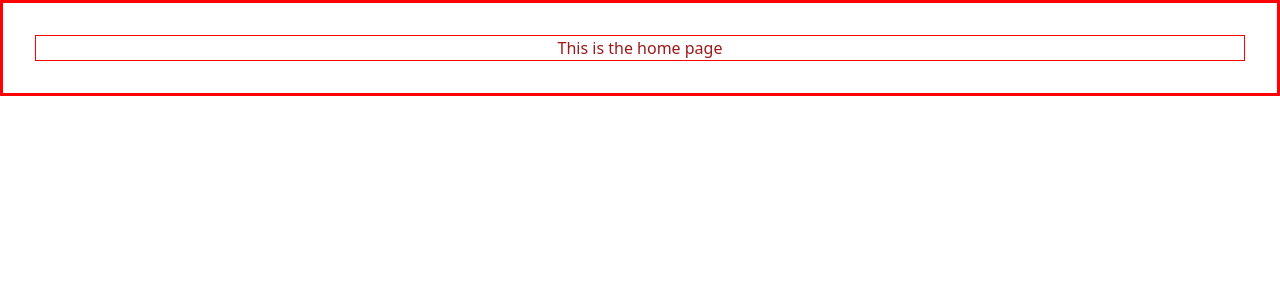
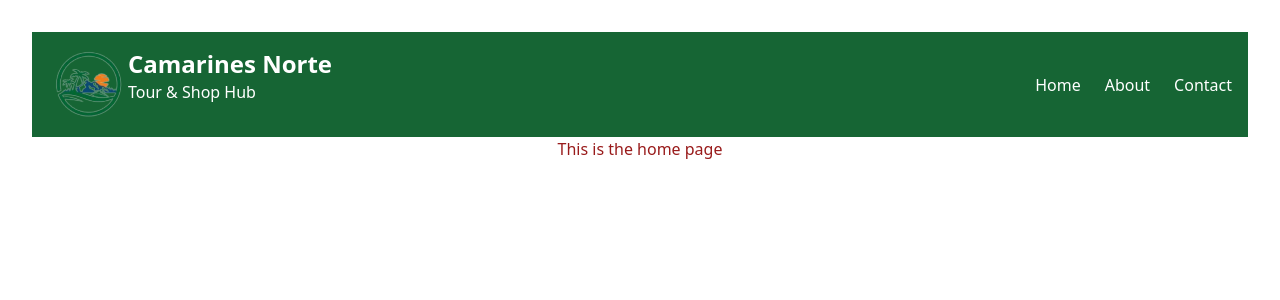
Before and after one commit to siji1007/ECommerceCN, a React (Vite) app: page / in a window 1280 px wide. Shown: the top 300 px of the page. Built offline with nearby package versions, Linux system fonts and the light colour scheme.

Commit message:
add fox branch to main branch

```diff
--- a/src/components/header.tsx
+++ b/src/components/header.tsx
@@ -0,0 +1,48 @@
+// src/components/Navbar.tsx
+
+import React, { useState } from 'react';
+import { Link } from 'react-router-dom';
+import logo from '../assets/logoIcon.png'
+
+const Header: React.FC = () => {
+    const [isOpen, setIsOpen] = useState(false);
+
+    const toggleMenu = () => setIsOpen(!isOpen);
+
+    return (
+        <nav className="flex items-center justify-between p-4 bg-green-800 text-white">
+            <div className="flex">
+            <img src={logo}></img>
+              <div>
+                <div className="text-2xl font-bold">Camarines Norte</div>
+                <div className="text-1xl font-medium text-left">Tour & Shop Hub</div>
+              </div>
+            </div>
+
+
+
+            {/* Desktop Links */}
+            <ul className="hidden md:flex space-x-6">
+                <li><Link to="/" className="hover:text-gray-300">Home</Link></li>
+                <li><Link to="/about" className="hover:text-gray-300">About</Link></li>
+                <li><Link to="/contact" className="hover:text-gray-300">Contact</Link></li>
+            </ul>
+
+            {/* Menu Icon for Mobile */}
+            <div className="md:hidden cursor-pointer" onClick={toggleMenu}>
+                ☰
+            </div>
+
+            {/* Mobile Links */}
+            {isOpen && (
+                <ul className="absolute top-16 right-4 w-40 flex flex-col bg-gray-800 rounded-lg p-4 space-y-4 md:hidden">
+                    <li><Link to="/" className="hover:text-gray-300">Home</Link></li>
+                    <li><Link to="/about" className="hover:text-gray-300">About</Link></li>
+                    <li><Link to="/contact" className="hover:text-gray-300">Contact</Link></li>
+                </ul>
+            )}
+        </nav>
+    );
+};
+
+export default Header;
--- a/src/index.css
+++ b/src/index.css
@@ -8,7 +8,7 @@
 
 
 /* To monitor the size or locations of all elements */
-* {
+/* * {
 
    border: 1px solid red;
-}
+}   */
--- a/src/pages/Home.tsx
+++ b/src/pages/Home.tsx
@@ -1,7 +1,8 @@
-
+import Header from '../components/header';
 const HomePage: React.FC = () => {
     return(
         <>
+           <Header />
             <h1 className="text-red-800">This is the home page</h1>
         </>
     )
```
Also changed, not shown: 1 other file (tests, documents, lock files or other folders).
